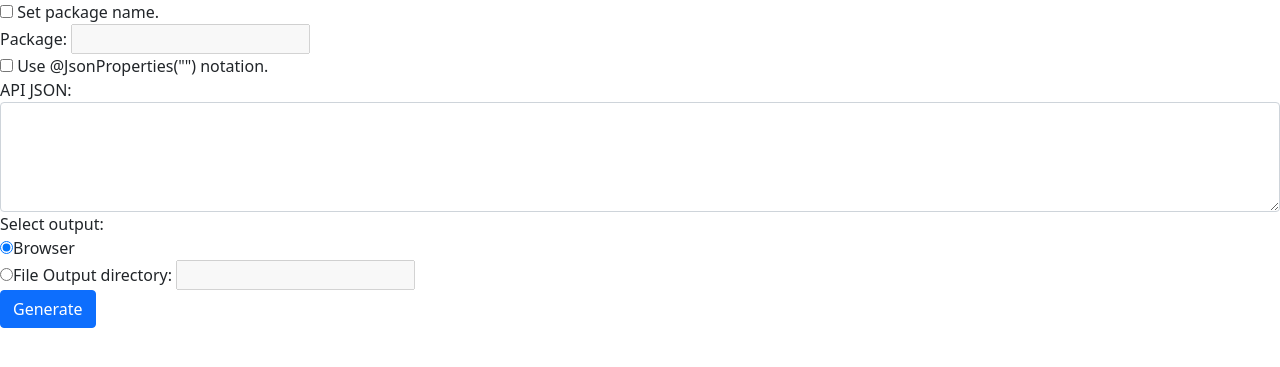
After one commit to Gabe-Soares/NoMoreDTO, a Django app: page /java in a window 1280 px wide. The commit adds this page. Shown: the top 367 px of the page. Run offline with Django 3.2, Linux system fonts and the light colour scheme; some libraries are stand-ins or nearby versions.

Commit message:
Adding menu index and validating form for JSON input

```diff
--- /dev/null
+++ b/core/generate_DTO/templates/generate_DTO/javaDTO.html
@@ -0,0 +1,48 @@
+<!DOCTYPE html>
+<html lang="en">
+<head>
+    <meta charset="UTF-8">
+    <title>No More DTO</title>
+
+    {% load static %}
+    <link rel="stylesheet" href="{% static 'css/bootstrap.min.css' %}">
+    <script src="{% static 'js/bootstrap.min.js' %}"></script>
+    <script src="{% static 'js/utils.js' %}"></script>
+    <script src="{% static 'js/javaDTO.js' %}"></script>
+</head>
+<body>
+      <form action="/generate" method="post" onsubmit="return validatePayload();">
+      {% csrf_token %}
+
+       <div class="form-group">
+          <input type="checkbox" id="package" name="package" value="set_package" onchange="setPackageChangeStatus(this)">
+          <label for="package"> Set package name.</label><br>
+
+          <label for="package_name"> Package:</label>
+          <input type="text" id="package_name" name="package_name" disabled><br/>
+      </div>
+
+       <div class="form-group">
+          <input type="checkbox" id="json_properties" name="json_properties" value="json_properties">
+          <label for="json_properties"> Use @JsonProperties("") notation.</label><br>
+      </div>
+
+      <div class="form-group">
+          <label for="json">API JSON:</label>
+          <textarea class="form-control" id="json" name="json" rows="4" cols="50"></textarea>
+      </div>
+
+      <div class="form-group">
+          <label>Select output:</label><br/>
+          <div>
+              <input type="radio" name="output" id="browser_radio" value="browser" onclick="changeOutputRadio(this);" checked/><label for="browser_radio">Browser</label><br/>
+              <input type="radio" name="output" id="file_radio" value="file" onclick="changeOutputRadio(this);"/><label for="file_radio">File</label>
+              <label for="file_directory"> Output directory:</label>
+              <input type="text" id="file_directory" name="file_directory" disabled><br/>
+          </div>
+      </div>
+
+      <button type="submit" class="btn btn-primary">Generate</button>
+    </form>
+</body>
+</html>
--- a/core/generate_DTO/urls.py
+++ b/core/generate_DTO/urls.py
@@ -4,4 +4,6 @@ from . import views
 
 urlpatterns = [
     path('', views.index, name='index'),
+    path('java', views.javaDTO, name='javaDTO'),
+    path('generate', views.generate, name='generate'),
 ]
--- a/core/generate_DTO/views.py
+++ b/core/generate_DTO/views.py
@@ -1,11 +1,22 @@
-from django.shortcuts import render
+from django.shortcuts import render, redirect
 
 
 def index(request):
-    variable = "Hello, world. You're at the generate_DTO index."
+    return render(request, 'generate_DTO/index.html')
 
-    context = {
-        'variable': variable,
-    }
 
-    return render(request, 'generate_DTO/index.html', context)
+def javaDTO(request):
+    return render(request, 'generate_DTO/javaDTO.html')
+
+
+def generate(request):
+    if request.method == "POST":
+        dto = request.POST['json']
+
+        context = {
+            'dto': dto,
+        }
+
+        return render(request, 'generate_DTO/result.html', context)
+    else:
+        return redirect('')
--- /dev/null
+++ b/core/static/js/javaDTO.js
@@ -0,0 +1,38 @@
+function setPackageChangeStatus(checkboxElem){
+    if(checkboxElem.checked){
+        document.querySelector("#package_name").disabled = false;
+    }
+    else{
+        document.querySelector("#package_name").disabled = true;
+        document.querySelector("#package_name").value = "";
+    }
+}
+
+function changeOutputRadio(radioElem) {
+    if(radioElem.value==="file"){
+        document.querySelector("#file_directory").disabled = false;
+    }
+    else{
+        document.querySelector("#file_directory").disabled = true;
+        document.querySelector("#file_directory").value = "";
+    }
+}
+
+function validatePayload(){
+    let json = document.querySelector("#json").value;;
+
+    if(IsJsonString(json)){
+        return true;
+    }
+    else{
+        alert("Insert a valid JSON.");
+        return false;
+    }
+}
+
+function getfolder(e) {
+    var files = e.target.files;
+    var path = files[0].webkitRelativePath;
+    var Folder = path.split("/");
+    alert(Folder[0]);
+}
--- /dev/null
+++ b/core/static/js/utils.js
@@ -0,0 +1,8 @@
+function IsJsonString(str) {
+    try {
+        JSON.parse(str);
+    } catch (e) {
+        return false;
+    }
+    return true;
+}
```
Also changed, not shown: core/generate_DTO/templates/generate_DTO/index.html (+8 -15 lines), core/generate_DTO/templates/generate_DTO/result.html (added, +14 -0 lines).
